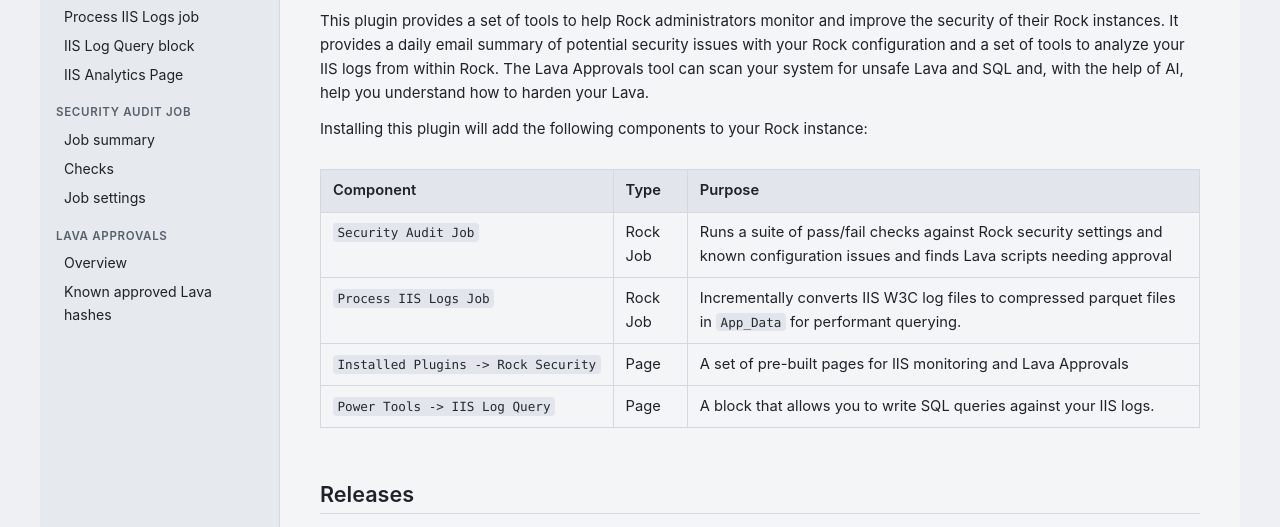
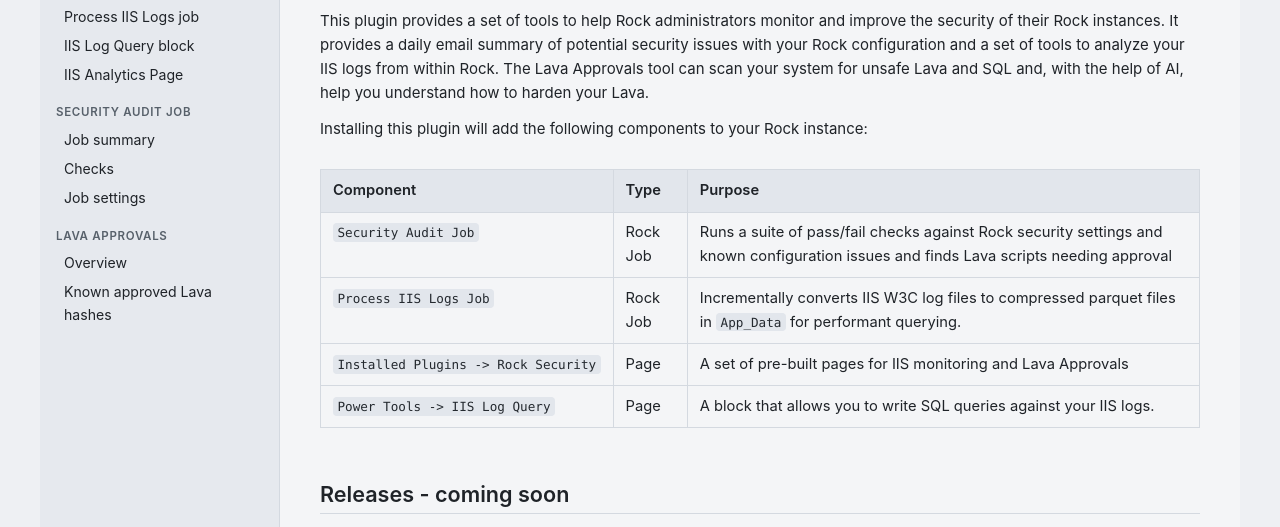
Before and after one commit to Redeemer-Technologies/security-monitoring, a plain HTML site: page index.html in a window 1280 px wide. Shown: the part 213-740 px from the top of the page. Drawn offline with Linux system fonts and the light colour scheme.

Commit message:
Suspend releases section

```diff
--- a/index.html
+++ b/index.html
@@ -152,7 +152,8 @@
             </section>
 
             <section id="releases">
-                <h2>Releases <a class="anchor" href="#releases">#</a></h2>
+                <h2>Releases - coming soon</h2>
+                <!-- <h2>Releases <a class="anchor" href="#releases">#</a></h2>
                 <div class="release-grid">
                     <div class="release-card">
                         <div class="release-card-header">
@@ -185,7 +186,7 @@
                             Download
                         </a>
                     </div>
-                </div>
+                </div> -->
             </section>
 
             <section id="installation">
```
